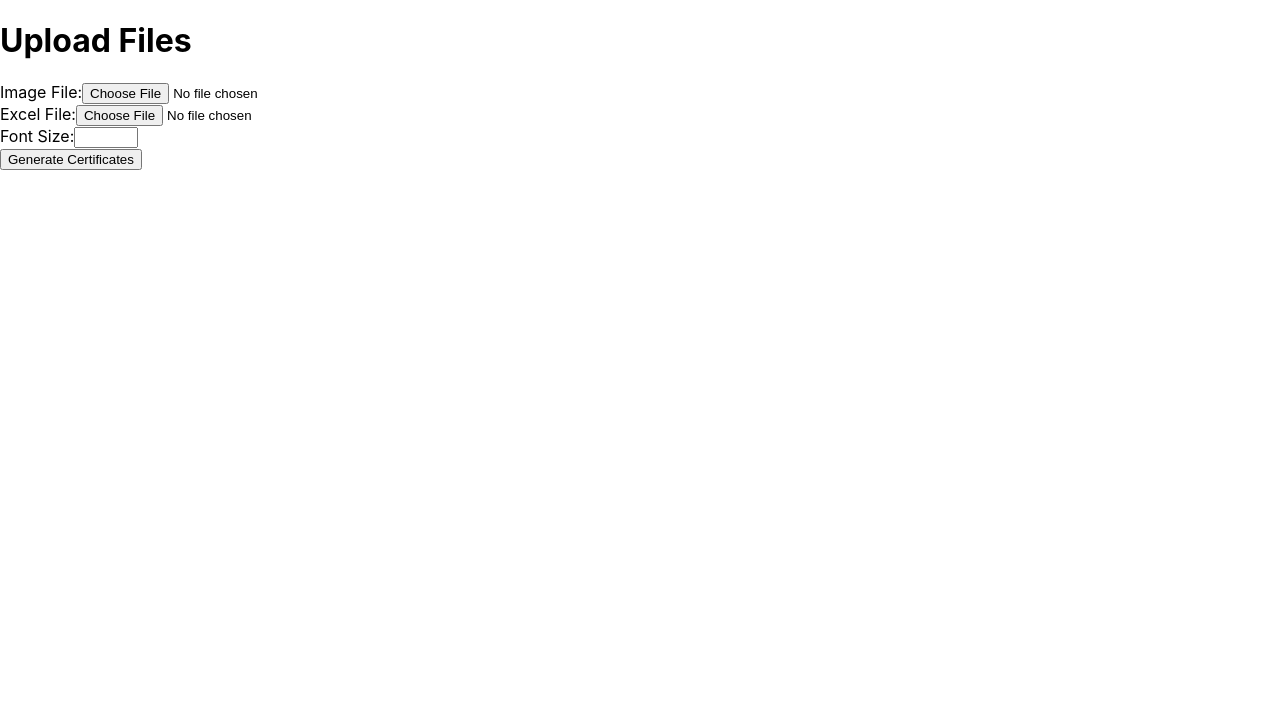
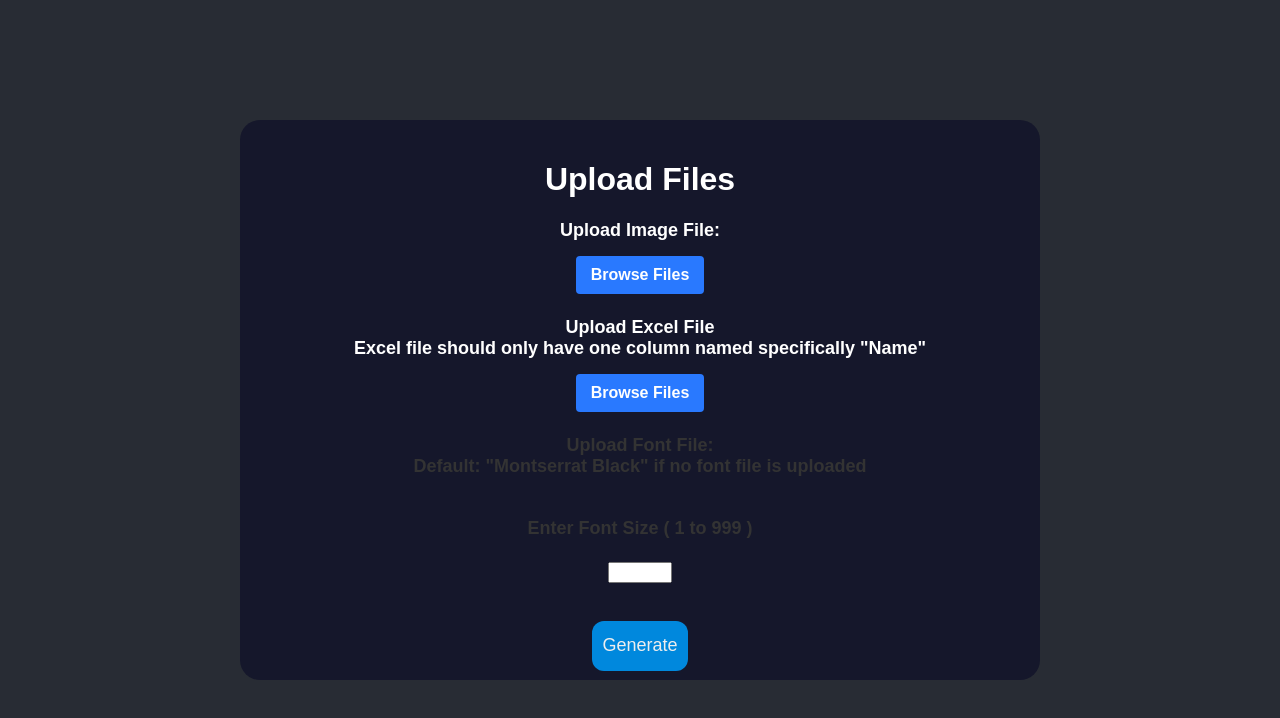
Before and after one commit to ComputerSocietyVITC/CertiGen, a React (Create React App) app in the folder frontend/: page / in a window 1280 px wide. Shown: the top 718 px of the page. Built offline with nearby package versions, Linux system fonts and the light colour scheme; the HTML template or start-up script is replaced by a standard one.

Commit message:
done ✅

```diff
--- a/frontend/src/App.css
+++ b/frontend/src/App.css
@@ -1,38 +1,79 @@
+
 .App {
   text-align: center;
-}
-
-.App-logo {
-  height: 40vmin;
-  pointer-events: none;
-}
-
-@media (prefers-reduced-motion: no-preference) {
-  .App-logo {
-    animation: App-logo-spin infinite 20s linear;
-  }
-}
-
-.App-header {
   background-color: #282c34;
   min-height: 100vh;
   display: flex;
   flex-direction: column;
   align-items: center;
   justify-content: center;
-  font-size: calc(10px + 2vmin);
+  color: white;
+  font-size: 2vh;
+  font-family: sans-serif;
+}
+
+.form {
+  background-color: #15172b;
+  border-radius: 20px;
+  box-sizing: border-box;
+  height: 70vh;
+  padding: 20px;
+  width: 100vh;
+}
+
+.submit {
+  background-color: #08d;
+  border-radius: 12px;
+  border: 0;
+  box-sizing: border-box;
+  color: #eee;
+  cursor: pointer;
+  font-size: 18px;
+  height: 50px;
+  margin-top: 38px;
+  outline: 0;
+  text-align: center;
+  width: calc(max-content + 1vh);
+  padding: 10px;
+}
+
+label {
+  display: block;
+  font-size: 18px;
+  font-weight: bold;
+  margin-bottom: 5px;
+  color: #333;
+}
+
+.title_label {
   color: white;
 }
 
-.App-link {
-  color: #61dafb;
+
+input[type="file"] {
+  display: none;
 }
 
-@keyframes App-logo-spin {
-  from {
-    transform: rotate(0deg);
-  }
-  to {
-    transform: rotate(360deg);
-  }
+.upload-btn {
+  display: inline-block;
+  padding: 10px 15px;
+  font-size: 16px;
+  font-weight: bold;
+  text-align: center;
+  border-radius: 4px;
+  background-color: #2979ff;
+  color: #fff;
+  cursor: pointer;
+  margin-top: 10px;
 }
+
+.upload-btn:hover {
+  background-color: #1565c0;
+}
+
+.file-name {
+
+  font-size: 14px;
+  margin-top: 10px;
+  color: whites;
+}
--- a/frontend/src/App.js
+++ b/frontend/src/App.js
@@ -1,19 +1,53 @@
 import React, { useState } from 'react';
 import axios from 'axios';
+import './index.css';
+import './App.css';
 
 function App() {
   const [imageFile, setImageFile] = useState(null);
   const [excelFile, setExcelFile] = useState(null);
+  const [fontFile, setFontFile] = useState(false);
   const [fontSize, setFontSize] = useState(null);
   const [isLoading, setLoading] = useState(false);
   const [error, setError] = useState(null);
 
   const handleImageUpload = (e) => {
-    setImageFile(e.target.files[0]);
+    const file = e.target.files[0];
+    const maxSize = 20 * 1024 * 1024; // 20MB
+
+    if (file && file.size > maxSize) {
+      setImageFile(null);
+      window.location.reload(false)
+      alert('Image size exceeds the maximum limit of 20MB.');
+    } else {
+      setImageFile(file);
+    }
   };
 
   const handleExcelUpload = (e) => {
-    setExcelFile(e.target.files[0]);
+    const file = e.target.files[0];
+    const maxSize = 4 * 1024 * 1024; // 20MB
+
+    if (file && file.size > maxSize) {
+      setImageFile(null);
+      window.location.reload(false)
+      alert('Excel size exceeds the maximum limit of 4MB.');
+    } else {
+      setImageFile(file);
+    }
+  };
+
+  const handleFontFileUpload = (e) => {
+    const file = e.target.files[0];
+    const maxSize = 2 * 1024 * 1024; // 20MB
+
+    if (file && file.size > maxSize) {
+      setImageFile(null);
+      window.location.reload(false)
+      alert('Font File size exceeds the maximum limit of 2MB.');
+    } else {
+      setImageFile(file);
+    }
   };
 
   const handleFSChange = (e) => {
@@ -24,7 +58,7 @@ function App() {
     e.preventDefault();
 
     if (!imageFile || !excelFile || !fontSize) {
-      alert('Please upload both an image and an Excel file and select the font size if you havent.');
+      alert('Please upload an image, an Excel file, and select the font size.');
       return;
     }
 
@@ -34,6 +68,11 @@ function App() {
       const formData = new FormData();
       formData.append('image', imageFile);
       formData.append('excel', excelFile);
+
+      if (fontFile !== false) {
+        formData.append('font_file', fontFile);
+      }
+
       formData.append('font_size', fontSize);
 
       const response = await axios.post('/upload', formData, {
@@ -50,35 +89,47 @@ function App() {
       link.remove();
 
       setError(null);
-    } catch (err) {
-      console.error('Error:', err);
-      setError('An error occurred while processing the files.');
+
+    } catch (e) {
+      console.log(e);
+      setError('An error occurred while processing the files. Please try again.');
     } finally {
       setLoading(false);
+      window.location.reload(false);
     }
   };
 
   return (
-    <div>
+    <div className='App'>
+      <div className='form'>
       <h1>Upload Files</h1>
       <form onSubmit={handleSubmit}>
         <div>
-          <label htmlFor="image">Image File:</label>
-          <input type="file" id="image" accept="image/*" onChange={handleImageUpload} />
+          <label className='title_label'>Upload Image File:</label>
+          <label htmlFor="image" className="upload-btn">Browse Files</label>
+          <input type="file" id="image" accept="image/*" onChange={handleImageUpload} /><br />
+          <span className="file-name">{imageFile && imageFile.name}</span>
+        </div>
+        <div><br />
+          <label className='title_label'>Upload Excel File<br />Excel file should only have one column named specifically "Name"</label>
+          <label htmlFor="excel" className="upload-btn">Browse Files</label>
+          <input type="file" id="excel" accept=".xlsx, .xls" onChange={handleExcelUpload} /> <br />
+          <span className="file-name">{excelFile && excelFile.name}</span>
         </div>
         <div>
-          <label htmlFor="excel">Excel File:</label>
-          <input type="file" id="excel" accept=".xlsx, .xls" onChange={handleExcelUpload} />
+        <br /><label htmlFor="font_file">Upload Font File: <br />Default: "Montserrat Black" if no font file is uploaded</label><br />
+          <input type="file" id="font_file" accept=".ttf" onChange={handleFontFileUpload} />
         </div>
         <div>
-          <label htmlFor="font_size">Font Size:</label>
-          <input type="number" id="font_size" name="font_size" min="1" max="999" onChange={handleFSChange} />
+        <br /><label htmlFor="font_size">Enter Font Size ( 1 to 999 ) </label><br />
+          <input type="number" id="font_size" min="1" max="999" onChange={handleFSChange} />
         </div>
-        <button type="submit" disabled={isLoading}>
-          {isLoading ? 'Processing...' : 'Generate Certificates'}
+        <button className="submit" type="submit" disabled={isLoading}>
+          {isLoading ? 'Processing...' : 'Generate'}
         </button>
         {error && <p>{error}</p>}
       </form>
+      </div>
     </div>
   );
 }
--- a/frontend/src/index.css
+++ b/frontend/src/index.css
@@ -6,8 +6,3 @@ body {
   -webkit-font-smoothing: antialiased;
   -moz-osx-font-smoothing: grayscale;
 }
-
-code {
-  font-family: source-code-pro, Menlo, Monaco, Consolas, 'Courier New',
-    monospace;
-}
```
Also changed, not shown: 2 other files (tests, documents, lock files or other folders).
